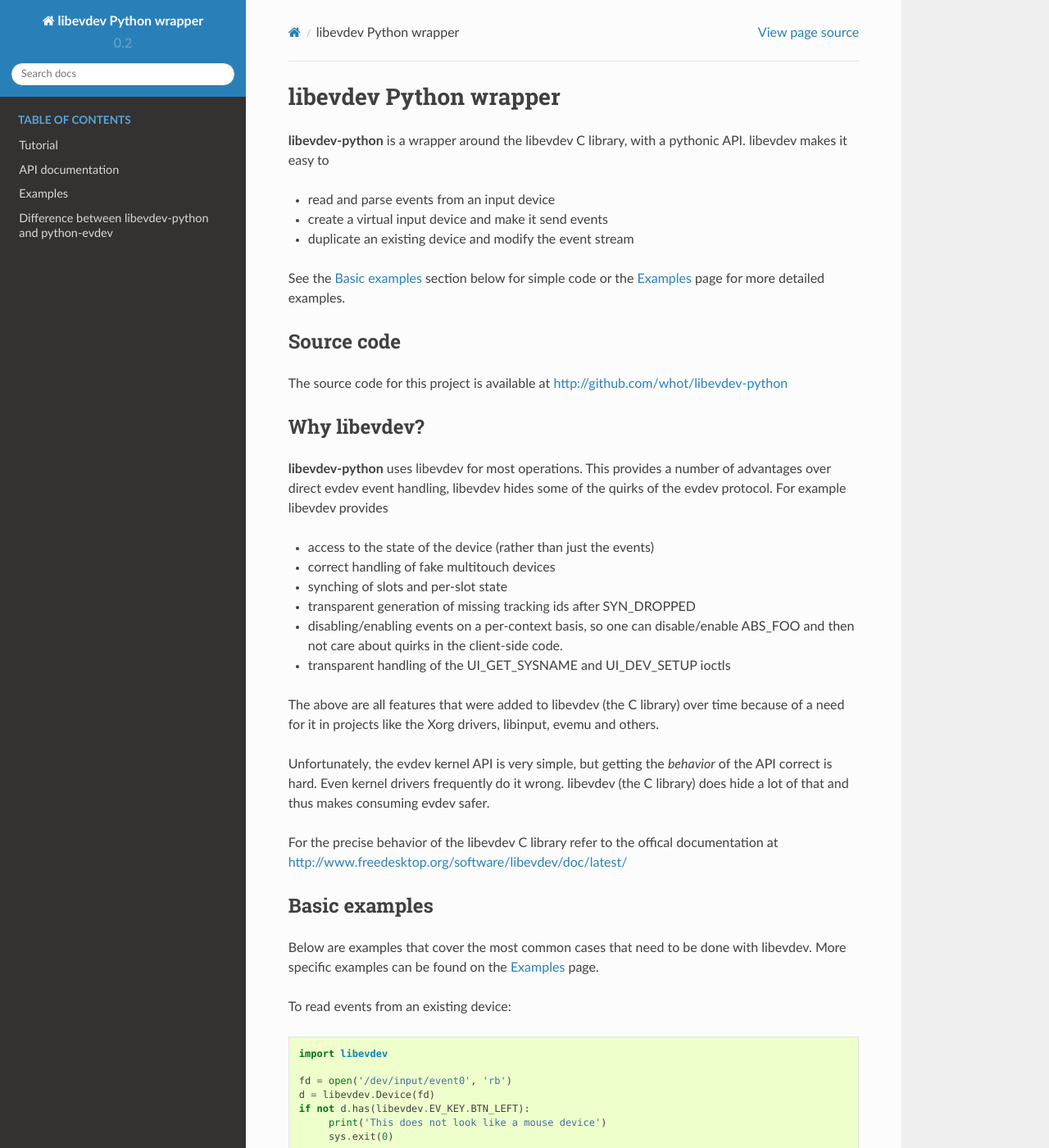
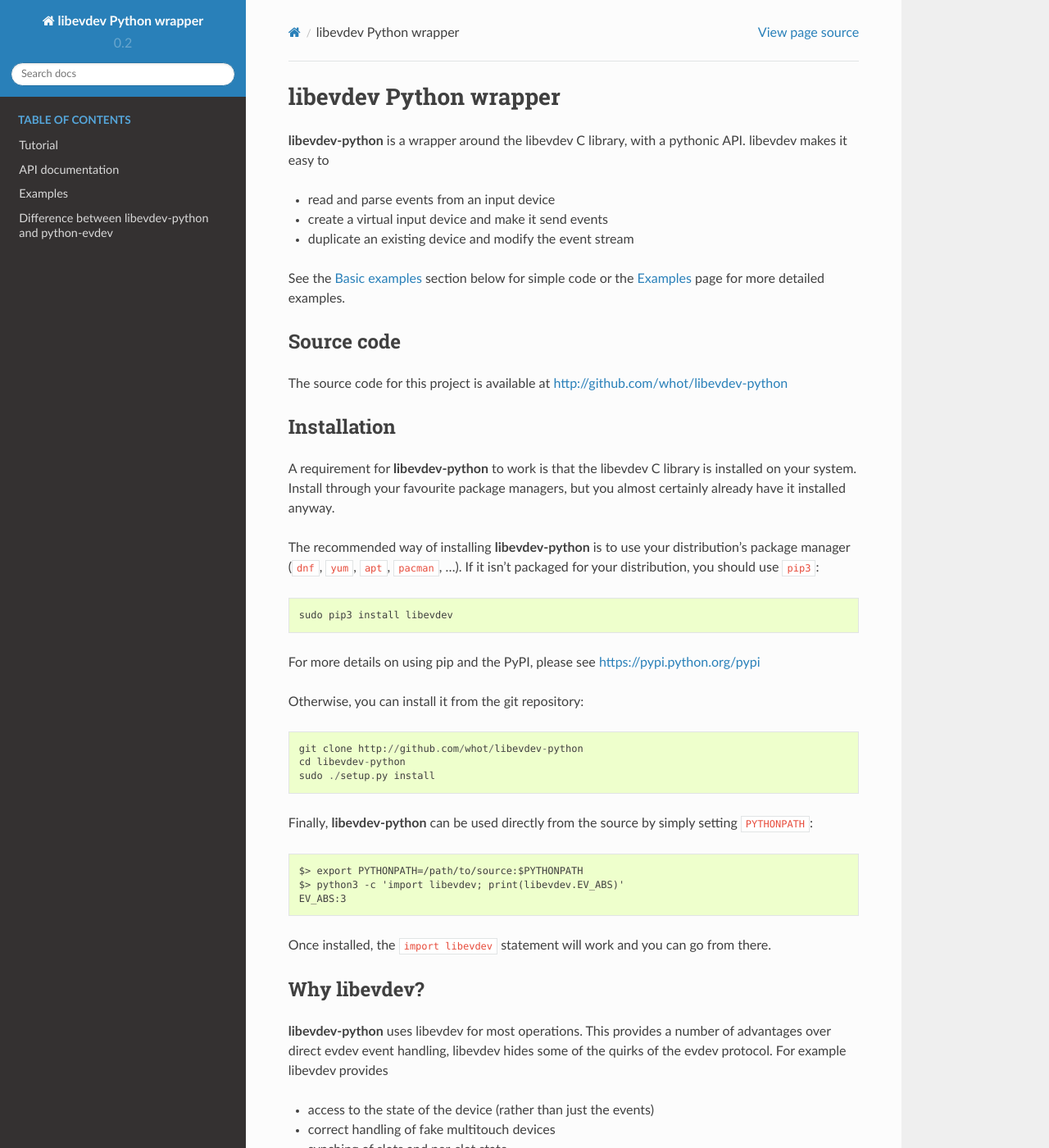
Before and after one commit to whot/python-libevdev, a Sphinx documentation site: the page built from doc/source/index.rst, in a window 1280 px wide and 1400 px high. Shown: the whole window at 82% size. Built offline with Sphinx 7.4.7 and the Read the Docs theme 2.0.0, drawn with Linux system fonts in a browser that asks for light colours.

Commit message:
doc: installation instructions
Signed-off-by: Peter Hutterer <peter.hutterer@who-t.net>

```diff
--- a/doc/source/index.rst
+++ b/doc/source/index.rst
@@ -16,6 +16,38 @@
 
 The source code for this project is available at
 http://github.com/whot/libevdev-python
+
+
+Installation
+------------
+
+A requirement for **libevdev-python** to work is that the libevdev C library
+is installed on your system. Install through your favourite package
+managers, but you almost certainly already have it installed anyway.
+
+The recommended way of installing **libevdev-python** is to use your
+distribution's package manager (``dnf``, ``yum``, ``apt``, ``pacman``, ...).
+If it isn't packaged for your distribution, you should use ``pip3``::
+
+        sudo pip3 install libevdev
+
+For more details on using pip and the PyPI, please see https://pypi.python.org/pypi
+
+Otherwise, you can install it from the git repository::
+
+        git clone http://github.com/whot/libevdev-python
+        cd libevdev-python
+        sudo ./setup.py install
+
+Finally, **libevdev-python** can be used directly from the source by simply
+setting ``PYTHONPATH``::
+
+        $> export PYTHONPATH=/path/to/source:$PYTHONPATH
+        $> python3 -c 'import libevdev; print(libevdev.EV_ABS)'
+        EV_ABS:3
+
+Once installed, the ``import libevdev`` statement will work and you can go
+from there.
 
 Why libevdev?
 -------------
```
